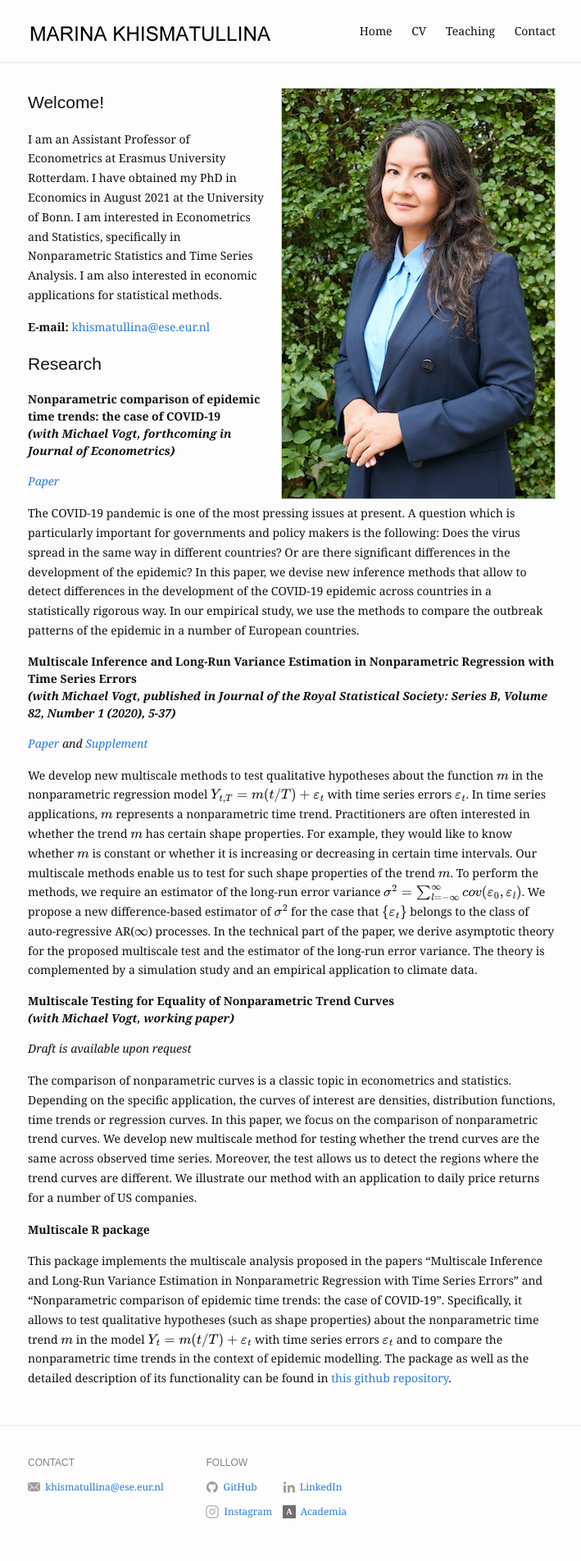
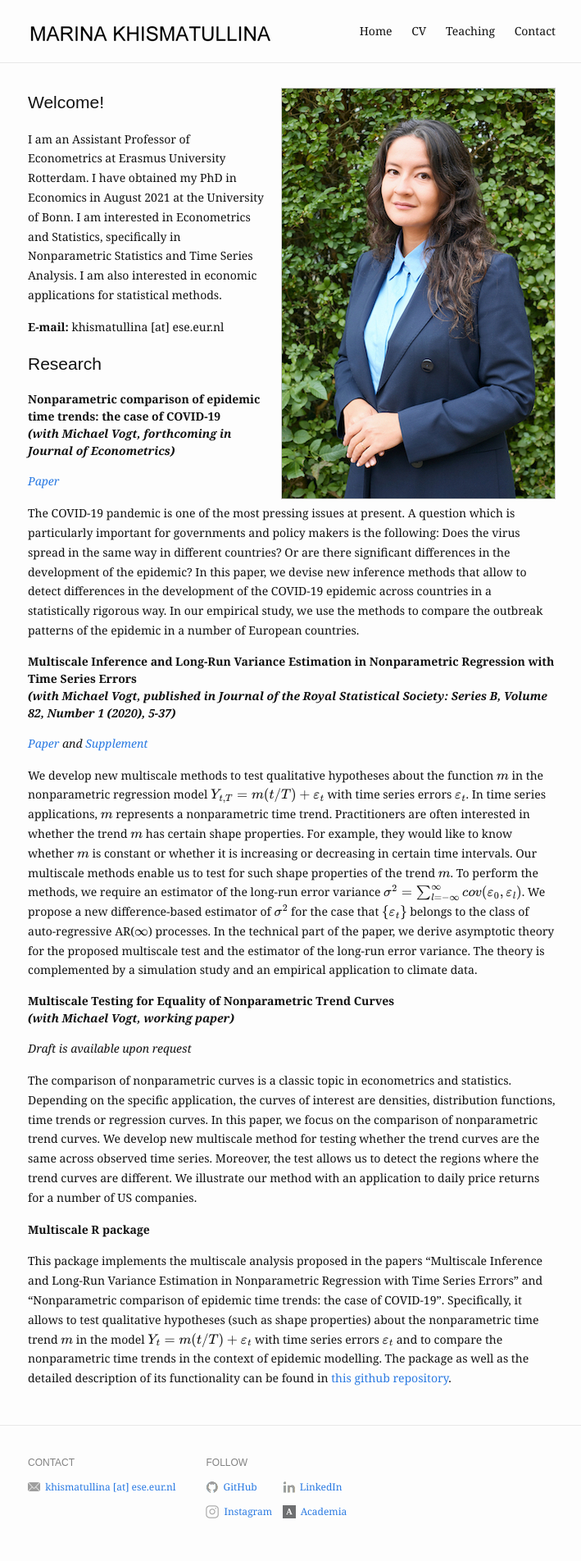
Before and after one commit to marina-khi/marina-khi.github.io, a Jekyll site: the page built from index.markdown, in a window 1280 px wide. Shown: the whole page at 82% size, without its empty margins (284-993 px from the left). Built offline with Jekyll 4.4.1, drawn with Linux system fonts in a browser that asks for light colours; formulas are drawn with MathJax 3.

Commit message:
Changed @ to [at]

```diff
--- a/_config.yml
+++ b/_config.yml
@@ -19,7 +19,7 @@
 # in the templates via {{ site.myvariable }}.
 
 title: Marina Khismatullina
-email: khismatullina@ese.eur.nl
+email: khismatullina [at] ese.eur.nl
 description: >- # this means to ignore newlines until "baseurl:"
   Personal website for Marina Khismatullina, Job Market candidate 2020 from the University of Bonn.
 baseurl: "" # the subpath of your site, e.g. /blog
@@ -48,8 +48,7 @@ footer:
   show_powered_by: false
   contact:
     - name: Email
-      value: khismatullina@ese.eur.nl
-      link: mailto:khismatullina@ese.eur.nl
+      value: khismatullina [at] ese.eur.nl
   follow:
     - name: GitHub
       link: http://github.com/marina-khi
--- a/contact.markdown
+++ b/contact.markdown
@@ -16,4 +16,4 @@ Netherlands<br/>
 
 **Phone:** +31 (0)10 408 12 59
 
-**E-mail:** <a href="mailto:khismatullina@ese.eur.nl">khismatullina@ese.eur.nl</a>
+**E-mail:** khismatullina [at] ese.eur.nl
--- a/index.markdown
+++ b/index.markdown
@@ -12,7 +12,7 @@ profile_picture:
 
 I am an Assistant Professor of Econometrics at Erasmus University Rotterdam. I have obtained my PhD in Economics in August 2021 at the University of Bonn. I am interested in Econometrics and Statistics, specifically in Nonparametric Statistics and Time Series Analysis. I am also interested in economic applications for statistical methods.
 
-**E-mail:** <a href="mailto:khismatullina@ese.eur.nl">khismatullina@ese.eur.nl</a>
+**E-mail:** khismatullina [at] ese.eur.nl
 
 
 
```
